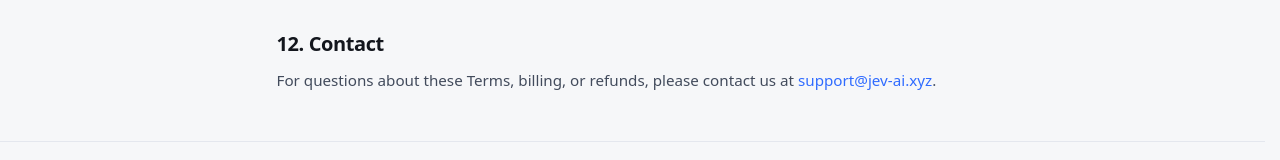
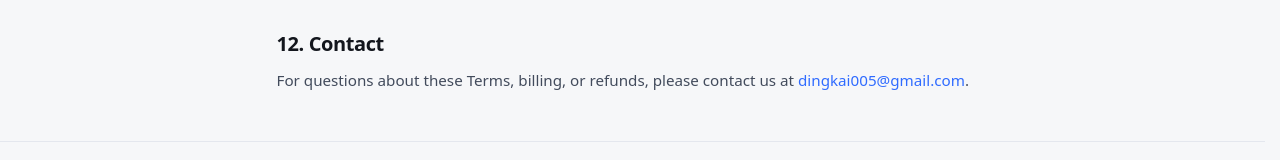
Before and after one commit to qiudingkai-crypto/jevai, a Next.js app: page /terms in a window 1280 px wide. Shown: the part 1782-1942 px from the top of the page. Built offline with nearby package versions, Linux system fonts and the light colour scheme; a web font is replaced by a local one.

Commit message:
fix: use real contact email dingkai005@gmail.com

```diff
--- a/app/page.tsx
+++ b/app/page.tsx
@@ -290,7 +290,7 @@ export default function Home() {
           <span>
             <a href="/terms" style={{ color: "var(--muted)" }}>Terms</a> ·{" "}
             <a href="/privacy" style={{ color: "var(--muted)" }}>Privacy</a> ·{" "}
-            <a href="mailto:support@jev-ai.xyz" style={{ color: "var(--muted)" }}>Contact</a>
+            <a href="mailto:dingkai005@gmail.com" style={{ color: "var(--muted)" }}>Contact</a>
           </span>
         </div>
       </footer>
--- a/app/privacy/page.tsx
+++ b/app/privacy/page.tsx
@@ -92,7 +92,7 @@ export default function PrivacyPage() {
           <p>We may update this Privacy Policy from time to time. We will notify users of material changes by updating the "Last updated" date at the top of this page.</p>
 
           <h2 style={{ fontSize: "1.25rem", fontWeight: 700, marginTop: 32, marginBottom: 12, color: "var(--ink)" }}>9. Contact</h2>
-          <p>For privacy-related questions, please contact us at support@jev-ai.xyz.</p>
+          <p>For privacy-related questions, please contact us at dingkai005@gmail.com.</p>
         </div>
       </main>
 
@@ -102,7 +102,7 @@ export default function PrivacyPage() {
           <span>
             <Link href="/terms" style={{ color: "var(--muted)" }}>Terms</Link> ·{" "}
             <Link href="/privacy" style={{ color: "var(--muted)" }}>Privacy</Link> ·{" "}
-            <a href="mailto:support@jev-ai.xyz" style={{ color: "var(--muted)" }}>Contact</a>
+            <a href="mailto:dingkai005@gmail.com" style={{ color: "var(--muted)" }}>Contact</a>
           </span>
         </div>
       </footer>
--- a/app/terms/page.tsx
+++ b/app/terms/page.tsx
@@ -86,7 +86,7 @@ export default function TermsPage() {
           <p>We may update these Terms from time to time. We will notify users of material changes by updating the "Last updated" date at the top of this page.</p>
 
           <h2 style={{ fontSize: "1.25rem", fontWeight: 700, marginTop: 32, marginBottom: 12, color: "var(--ink)" }}>12. Contact</h2>
-          <p>For questions about these Terms, billing, or refunds, please contact us at <a href="mailto:support@jev-ai.xyz" style={{ color: "var(--accent)" }}>support@jev-ai.xyz</a>.</p>
+          <p>For questions about these Terms, billing, or refunds, please contact us at <a href="mailto:dingkai005@gmail.com" style={{ color: "var(--accent)" }}>dingkai005@gmail.com</a>.</p>
         </div>
       </main>
 
@@ -96,7 +96,7 @@ export default function TermsPage() {
           <span>
             <Link href="/terms" style={{ color: "var(--muted)" }}>Terms</Link> ·{" "}
             <Link href="/privacy" style={{ color: "var(--muted)" }}>Privacy</Link> ·{" "}
-            <a href="mailto:support@jev-ai.xyz" style={{ color: "var(--muted)" }}>Contact</a>
+            <a href="mailto:dingkai005@gmail.com" style={{ color: "var(--muted)" }}>Contact</a>
           </span>
         </div>
       </footer>
```
